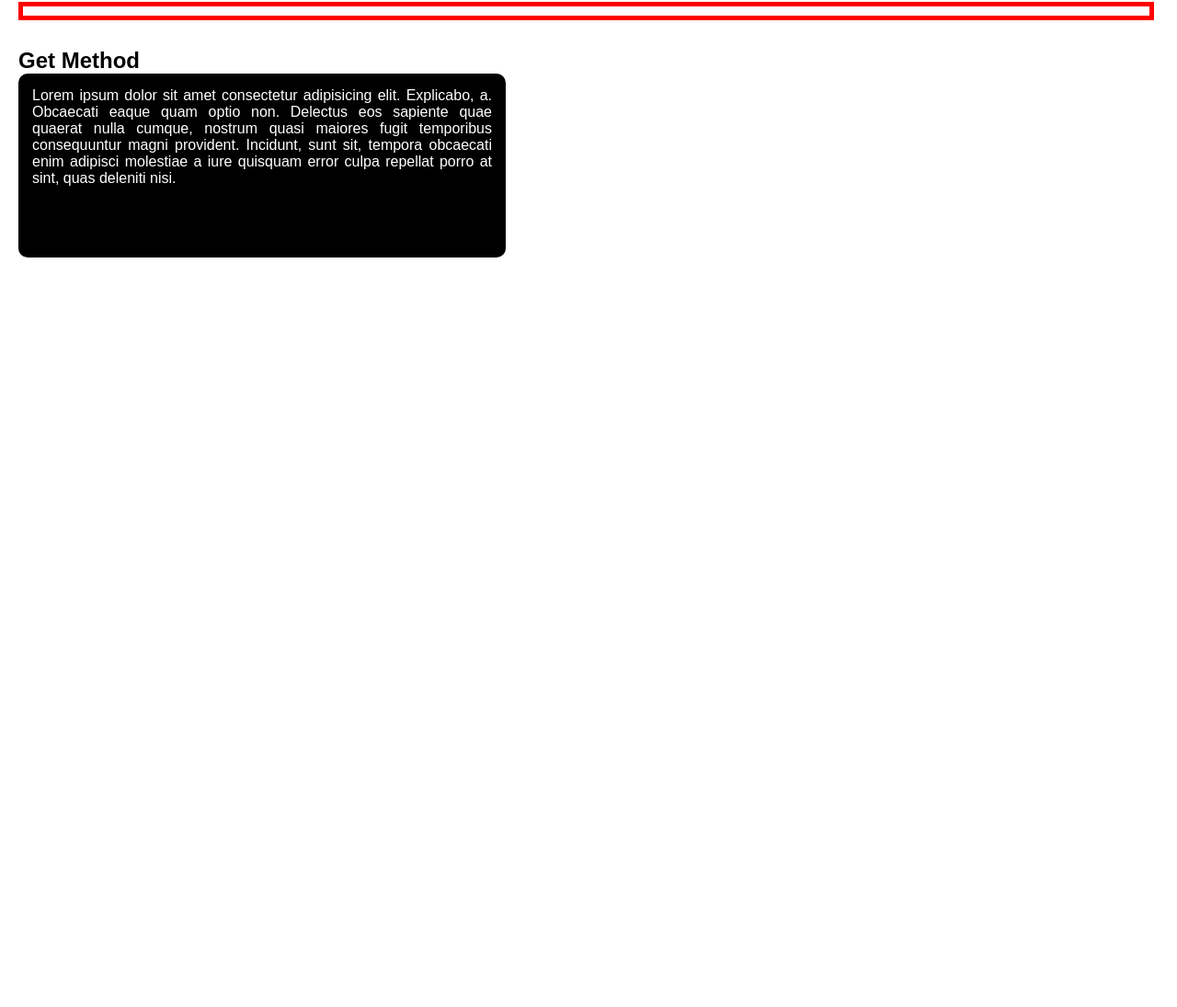
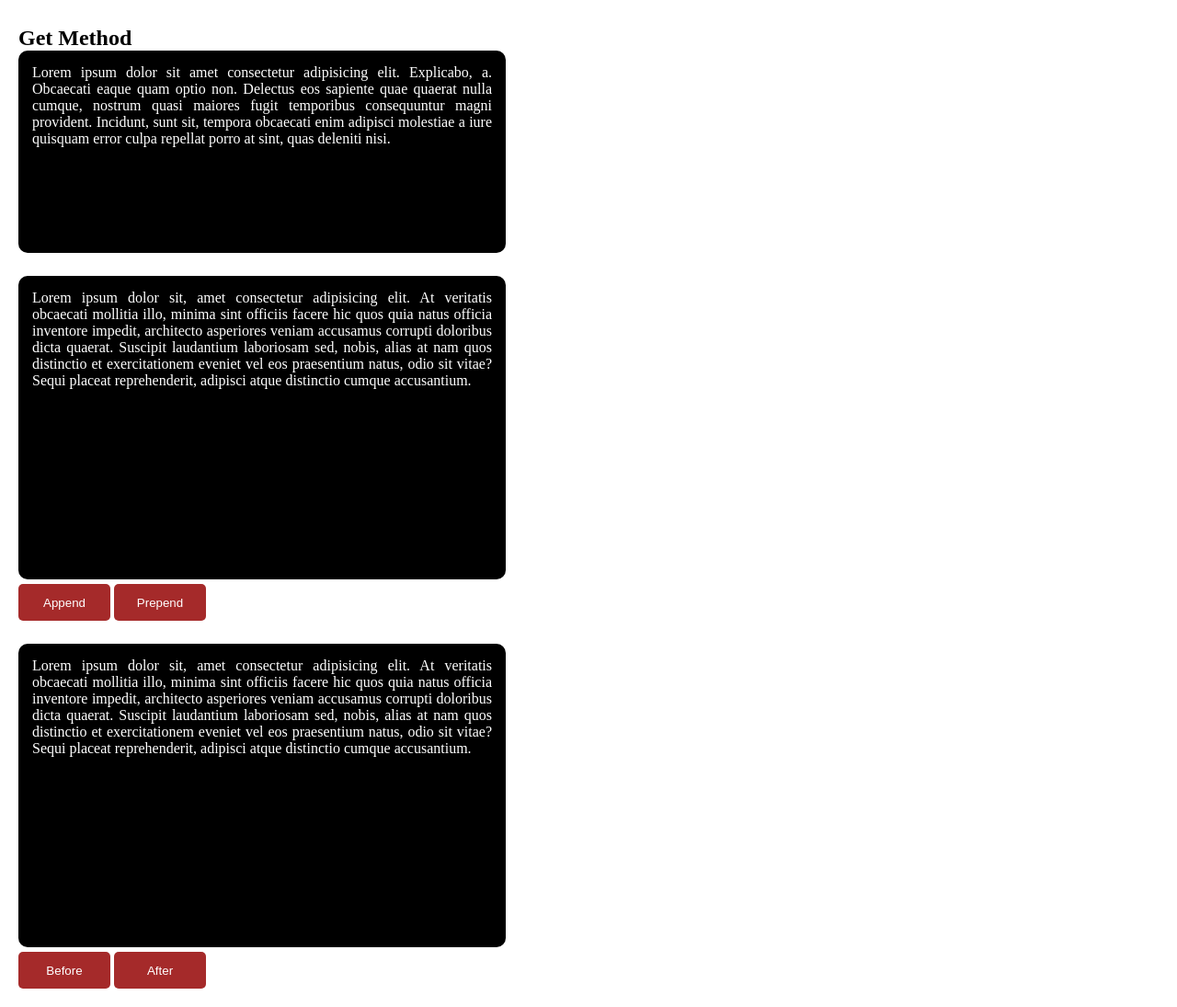
Before and after one commit to Monmoy042/javaScript_A2Z, a plain HTML site: page jQuery/index.html in a window 1280 px wide. Shown: the part 1101-2196 px from the top of the page at 92% size. Before the commit the page ends 1401 px from the top, so only its background shows below. Drawn offline with nearby package versions, Linux system fonts and the light colour scheme; a web font is replaced by a local one.

Commit message:
3 new methods added

```diff
--- a/jQuery/index.html
+++ b/jQuery/index.html
@@ -4,9 +4,8 @@
 <head>
     <meta charset="UTF-8">
     <title>jQuery Learn</title>
-    <script src="https://code.jquery.com/jquery-3.4.1.min.js" integrity="sha256-CSXorXvZcTkaix6Yvo6HppcZGetbYMGWSFlBw8HfCJo=" crossorigin="anonymous"></script>
+    <link href="https://fonts.googleapis.com/css?family=Inria+Serif&display=swap" rel="stylesheet">
     <link rel="stylesheet" href="./style.css">
-
 </head>
 
 <body>
@@ -99,7 +98,27 @@
         </p>
     </div>
 
+    <!-- Append & Prepend Method -->
+    <div id="myDiv">
+        <p id="newP4">
+            Lorem ipsum dolor sit, amet consectetur adipisicing elit. At veritatis obcaecati mollitia illo, minima sint officiis facere hic quos quia natus officia inventore impedit, architecto asperiores veniam accusamus corrupti doloribus dicta quaerat. Suscipit laudantium laboriosam sed, nobis, alias at nam quos distinctio et exercitationem eveniet vel eos praesentium natus, odio sit vitae? Sequi placeat reprehenderit, adipisci atque distinctio cumque accusantium.
+        </p>
 
+        <button class="button9">Append</button>
+        <button class="button10">Prepend</button>
+    </div>
+
+    <!-- After & Before Method -->
+    <div id="myDiv">
+        <p id="newP5">
+            Lorem ipsum dolor sit, amet consectetur adipisicing elit. At veritatis obcaecati mollitia illo, minima sint officiis facere hic quos quia natus officia inventore impedit, architecto asperiores veniam accusamus corrupti doloribus dicta quaerat. Suscipit laudantium laboriosam sed, nobis, alias at nam quos distinctio et exercitationem eveniet vel eos praesentium natus, odio sit vitae? Sequi placeat reprehenderit, adipisci atque distinctio cumque accusantium.
+        </p>
+
+        <button class="button11">Before</button>
+        <button class="button12">After</button>
+    </div>
+
+    <script src="https://code.jquery.com/jquery-3.4.1.min.js" integrity="sha256-CSXorXvZcTkaix6Yvo6HppcZGetbYMGWSFlBw8HfCJo=" crossorigin="anonymous"></script>
     <script src="./main.js"></script>
 </body>
 
--- a/jQuery/main.js
+++ b/jQuery/main.js
@@ -67,7 +67,6 @@ $(document).ready(function (){
         $(this).css('color','white');
     });
 
-
     $('#sName,#sClass,#sCountry').blur(function(){
         $(this).css('background-color','');
         $(this).css('color','');
@@ -98,4 +97,23 @@ $(document).ready(function (){
     // var h = $('#newP3').html();
     var h = $('#newP3').text();
     console.log(h);
+
+    // Append | Prepend
+    $(".button9").click(function(){
+        $("#newP4").append("<h2>Hello World</h2>");
+    });
+
+    $(".button10").click(function(){
+        $("#newP4").prepend("<h2>Hello World</h2>");
+    });
+
+    // Before | After
+    $('.button11').click(function(){
+        $('#newP5').before('<h3>Before:Text included</h3>');
+    });
+
+    $('.button12').click(function(){
+        $('#newP5').after('<h3>After:Text included</h3>');
+    });
+
 });
--- a/jQuery/style.css
+++ b/jQuery/style.css
@@ -4,7 +4,7 @@
 }
 
 body{
-    font-family: Arial, Helvetica, sans-serif;
+    font-family: 'Inria Serif', serif;
 }
 
 #test1{
@@ -75,7 +75,7 @@ body{
     border-radius: 10px;
 }
 
-.button2,.button3,.button4,.button5,.button6,.button7,.button8{
+.button2,.button3,.button4,.button5,.button6,.button7,.button8,.button9,.button10,.button11,.button12{
     height: 40px;
     width: 100px;
     margin-top: 5px;
@@ -110,9 +110,19 @@ body{
 #newP3{
     background-color: black;
     color: white;
-    height: 170px;
+    height: 190px;
     width: 500px;
     text-align: justify;
     padding: 15px;
     border-radius: 10px;
 }
+
+#newP4,#newP5{
+    background-color: black;
+    color: white;
+    height: 300px;
+    width: 500px;
+    text-align: justify;
+    padding: 15px;
+    border-radius: 10px;
+}
```
